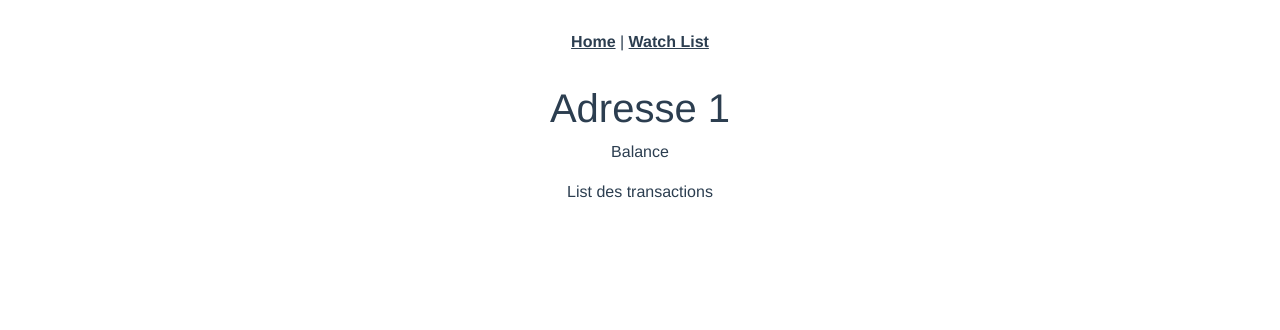
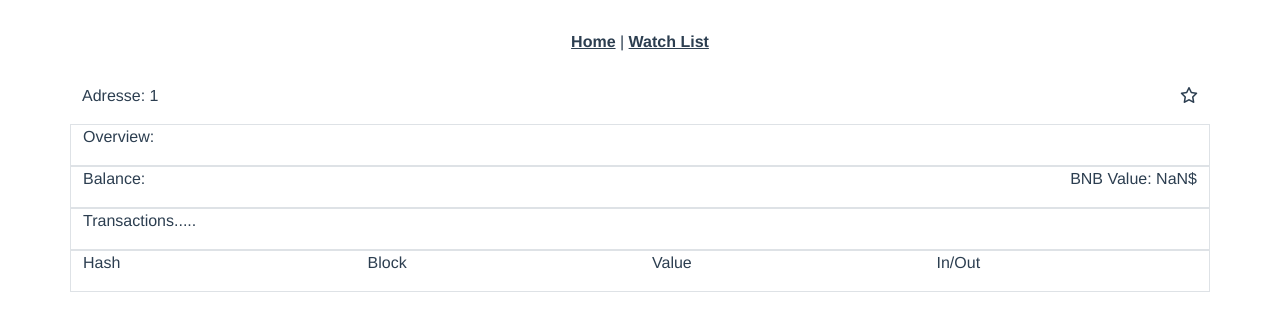
Before and after one commit to VictorFeller/BitBlock, a Vue app: page /#/addressDetails/1 in a window 1280 px wide. Shown: the top 330 px of the page. Built offline with nearby package versions, Linux system fonts and the light colour scheme; no server answers.

Commit message:
Ajout fichier utils pour séparation de fonctions. Appels API pour récupérer balance d'une adresse et prix d'un BNB en USD. Affichage du tout en HTML

```diff
--- /dev/null
+++ b/src/utils.js
@@ -0,0 +1,5 @@
+//Convert balance from Wei unit to BNB unit
+export function convertBalanceToBnB(amoundBnb) {
+  const divideFactor = 10e17;
+  return amoundBnb / divideFactor;
+}
--- a/src/views/AddressDetails.vue
+++ b/src/views/AddressDetails.vue
@@ -1,19 +1,75 @@
 <template>
   <div id="addressDetails">
-    <h1>Adresse {{ $route.params.hash }}</h1>
-    <p>Balance</p>
-    <p>List des transactions</p>
+    <div class="container">
+      <div class="row">
+        <div class="col-md-6 text-start">
+          <p>Adresse: {{ $route.params.hash }}</p>
+        </div>
+        <div class="col-md-6 text-end">
+          <!-- <button>Add to WatchList</button> -->
+          <i class="fa-regular fa-star"></i>
+        </div>
+      </div>
+      <div class="row border">
+        <div class="col-md-12 text-start">
+          <p>Overview:</p>
+        </div>
+      </div>
+      <div class="row border">
+        <div class="col-md-6 text-start">
+          <p>Balance: {{ balance }}</p>
+        </div>
+        <div class="col-md-6 text-end">
+          <p>
+            BNB Value:
+            {{
+              /* BNB value in $ is equals to: address value * current USD price */
+              Math.floor(balance * currentDollarPrice)
+            }}$
+          </p>
+        </div>
+      </div>
+      <div class="row border">
+        <div class="col-md-12 text-start">
+          <p>Transactions.....</p>
+        </div>
+      </div>
+      <div class="row border">
+        <div class="col-md-3 text-start">
+          <p>Hash</p>
+        </div>
+        <div class="col-md-3 text-start">
+          <p>Block</p>
+        </div>
+        <div class="col-md-3 text-start">
+          <p>Value</p>
+        </div>
+        <div class="col-md-3 text-start">
+          <p>In/Out</p>
+        </div>
+      </div>
+    </div>
   </div>
 </template>
 
 <script>
+import { convertBalanceToBnB } from "../utils";
 import axios from "axios";
 
 const apiKey = "NEZNWWZRKRF54YSRV4Y961QA9GV4G53Y8S";
+
 export default {
   name: "homeView",
+  data() {
+    return {
+      balance: undefined,
+      currentDollarPrice: undefined,
+    };
+  },
+  computed: {},
   methods: {
-    loadBnbBalance() {
+    //Get BNB Balance for a Single Address via API
+    getAPIBnbBalance() {
       axios
         .get(
           "https://api.bscscan.com/api?module=account&action=balance&address=" +
@@ -22,18 +78,25 @@ export default {
             apiKey
         )
         .then((response) => {
-          //TODO optomiser l'appel de la fonction convertToBnb()
-          console.log(response.data.result / 10e17);
+          this.balance = convertBalanceToBnB(response.data.result);
+        });
+    },
+    //Get BNB Last Price via API
+    getAPIBnbUSDPrice() {
+      axios
+        .get(
+          "https://api.bscscan.com/api?module=stats&action=bnbprice&apikey=" +
+            apiKey
+        )
+        .then((response) => {
+          this.currentDollarPrice = response.data.result.ethusd;
         });
     },
   },
-  convertToBnB(amoundBnb) {
-    const divideFactor = 10e17;
-    return amoundBnb / divideFactor;
-  },
   mounted() {
     // or mounted
-    this.loadBnbBalance();
+    this.getAPIBnbBalance();
+    this.getAPIBnbUSDPrice();
   },
 };
 </script>
```
